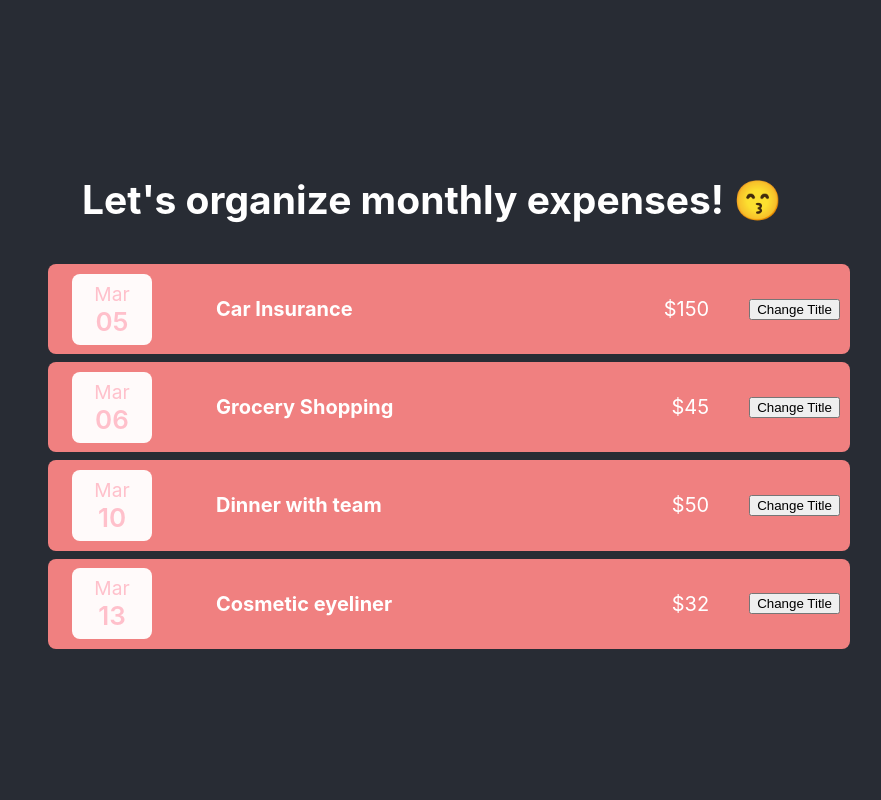
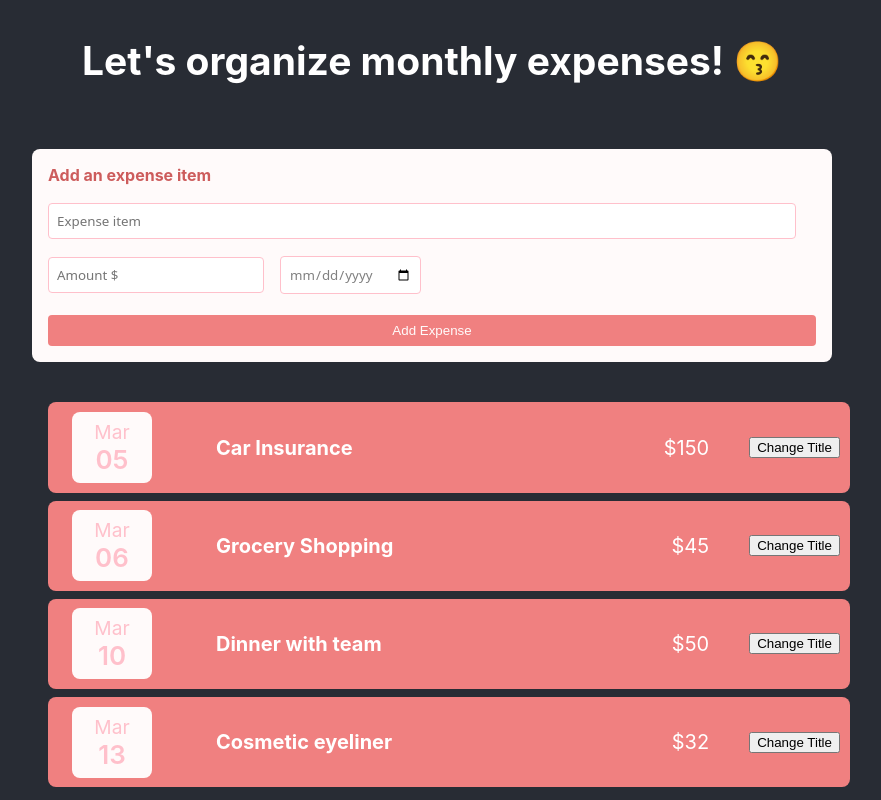
Before and after one commit to YvonneTou/expense-tracker, a React (Create React App) app: page / in a window 1280 px wide. Shown: the whole page, without its empty margins (208-1089 px from the left). Built offline with nearby package versions, Linux system fonts and the light colour scheme; the HTML template or start-up script is replaced by a standard one.

Commit message:
create new expense form

```diff
--- a/src/App.js
+++ b/src/App.js
@@ -2,7 +2,7 @@
 import "./App.css";
 // import ExpenseItem from "./components/ExpenseItem";
 import Expenses from "./components/Expenses/Expenses";
-
+import NewExpense from "./components/NewExpense/NewExpense";
 // This can also be written as arrow function
 // const App = (props) => {}
 function App() {
@@ -16,6 +16,7 @@ function App() {
     <div className="App">
       <header className="App-header">
         <h2>Let's organize monthly expenses! 😙</h2>
+        <NewExpense />
         <Expenses items={expenses} />
       </header>
     </div>
--- /dev/null
+++ b/src/components/NewExpense/ExpenseForm.css
@@ -0,0 +1,51 @@
+.form-title {
+  color: indianred;
+  padding: 0px;
+  font-size: 1rem;
+  font-weight: bold;
+  text-align: left;
+  margin-top: 0;
+}
+.new-expense__controls {
+  /* display: flex; */
+  /* flex-wrap: wrap; */
+  gap: 1rem;
+  margin-bottom: 1rem;
+  text-align: left;
+}
+
+.new-expense__control label {
+  margin-bottom: 0.5rem;
+  display: block;
+  color: indianred;
+  font-size: 1rem;
+}
+
+.new-expense__control input {
+  padding: 0.5rem;
+  border-radius: 4px;
+  border: 1px solid pink;
+  color:grey;
+  font-family: system-ui, -apple-system, BlinkMacSystemFont, 'Segoe UI', Roboto, Oxygen, Ubuntu, Cantarell, 'Open Sans', 'Helvetica Neue', sans-serif;
+}
+
+.new-expense__actions {
+  width: 100%;
+}
+
+.form-inline-input {
+  display: flex;
+  justify-content:stretch;
+  width: 100%;
+  gap: 1rem;
+}
+
+.input-date input {
+  flex-grow: 1;
+  width: 100%;
+}
+
+.expense-form-input__title {
+  width: 95%;
+  margin-bottom: 1rem;
+}
--- /dev/null
+++ b/src/components/NewExpense/ExpenseForm.js
@@ -0,0 +1,30 @@
+import './ExpenseForm.css'
+
+function ExpenseForm() {
+  return (
+      <form>
+        <p className='form-title'>Add an expense item</p>
+        <div className="new-expense__controls">
+          <div className="new-expense__control">
+              <input type="text" className='expense-form-input__title' placeholder="Expense item" />
+          </div>
+
+          <div className="form-inline-input">
+            <div className="new-expense__control">
+              <input type="number" min="0.00" step="0.01" placeholder="Amount $" />
+            </div>
+
+            <div className="new-expense__control input-date">
+              <input type="date" min="2021-01-01" max="2025-12-31" />
+            </div>
+          </div>
+        </div>
+
+        <div className="new-expense__actions">
+          <button type="submit">Add Expense</button>
+        </div>
+      </form>
+  );
+}
+
+export default ExpenseForm;
--- /dev/null
+++ b/src/components/NewExpense/NewExpense.css
@@ -0,0 +1,27 @@
+.new-expense {
+  background-color:snow;
+  padding: 1rem;
+  margin: 2rem auto;
+  width: 60%;
+  text-align: center;
+}
+
+.new-expense button {
+  cursor: pointer;
+  padding: 0.5rem;
+  background-color: lightcoral;
+  color: snow;
+  width: 100%;
+  border-radius: 4px;
+  box-shadow: none;
+  border: none;
+}
+
+.new-expense button:active {
+  background-color: lightpink;
+}
+
+.new-expense button.alternative {
+  background-color: transparent;
+  color: indianred;
+}
--- /dev/null
+++ b/src/components/NewExpense/NewExpense.js
@@ -0,0 +1,13 @@
+import React from 'react';
+import ExpenseForm from './ExpenseForm';
+import './NewExpense.css';
+
+function NewExpense() {
+  return (
+    <div className='new-expense card'>
+      <ExpenseForm />
+    </div>
+  );
+}
+
+export default NewExpense;
```
